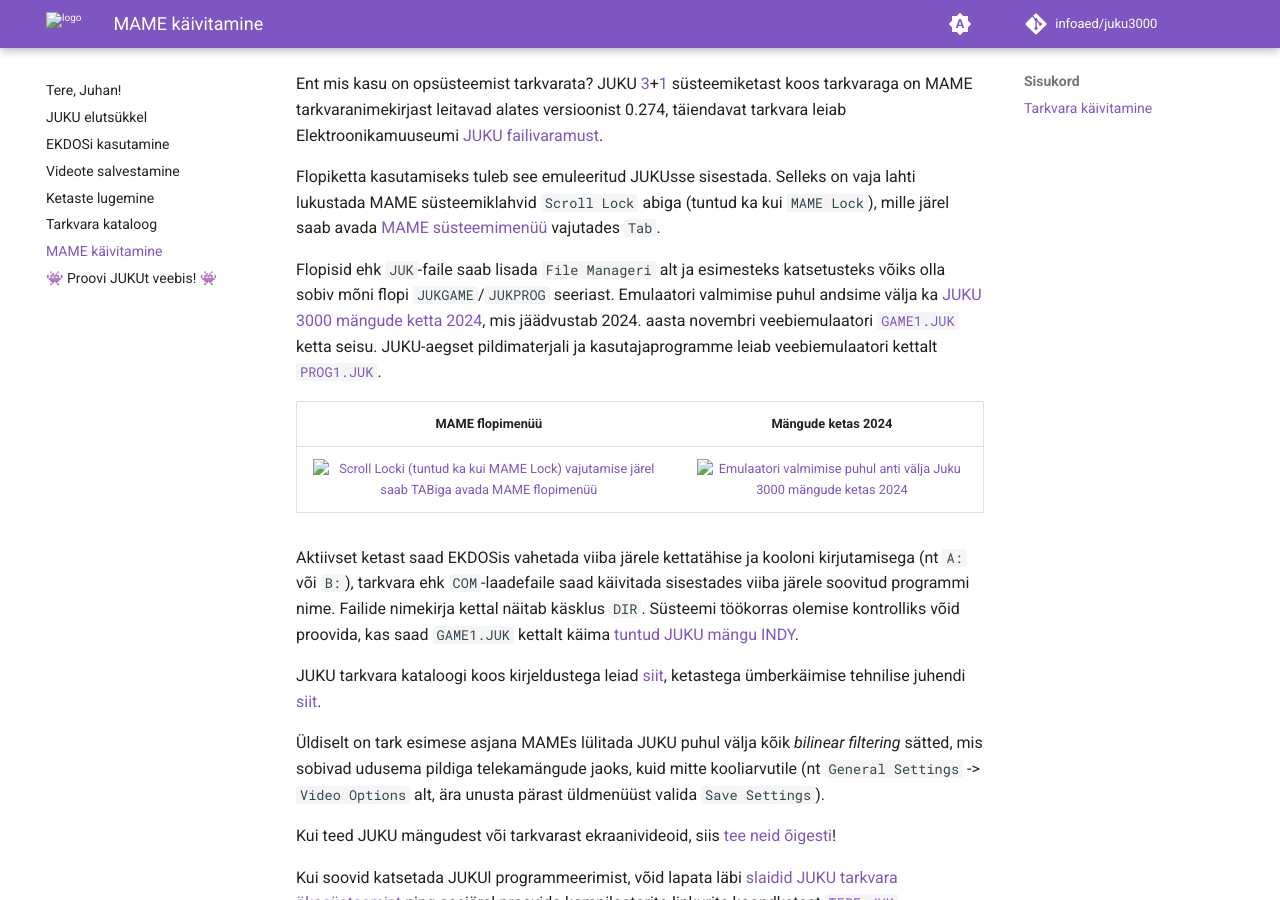
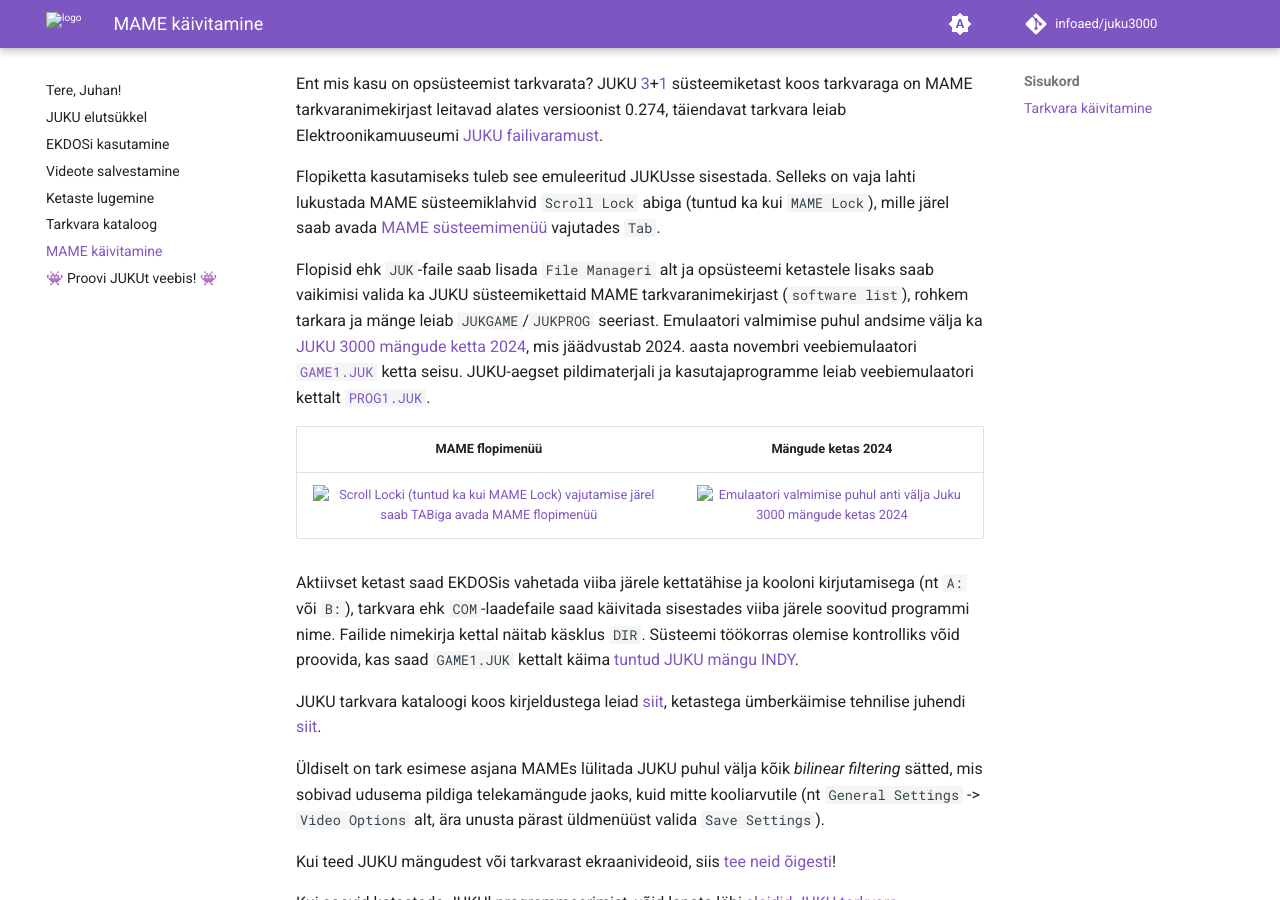
Before and after one commit to infoaed/juku3000, an MkDocs documentation site: the page built from docs/mame-käivitamine.md, in a window 1280 px wide and 900 px high, scrolled down 628 px. Built offline with MkDocs 1.6.1 and Material for MkDocs 9.7.7, drawn with Linux system fonts in a browser that asks for light colours; comment, search, counter and statistics services are not loaded.

Commit message:
Update mame-käivitamine.md

```diff
--- a/docs/mame-käivitamine.md
+++ b/docs/mame-käivitamine.md
@@ -20,7 +20,7 @@
 
 Flopiketta kasutamiseks tuleb see emuleeritud JUKUsse sisestada. Selleks on vaja lahti lukustada MAME süsteemiklahvid `Scroll Lock` abiga (tuntud ka kui `MAME Lock`), mille järel saab avada [MAME süsteemimenüü](https://docs.mamedev.org/usingmame/mamemenus.html) vajutades `Tab`.
 
-Flopisid ehk `JUK`-faile saab lisada `File Manageri` alt ja esimesteks katsetusteks võiks olla sobiv mõni flopi `JUKGAME`/`JUKPROG` seeriast. Emulaatori valmimise puhul andsime välja ka [JUKU 3000 mängude ketta 2024](mängude-ketas-2024.md), mis jäädvustab 2024. aasta novembri veebiemulaatori [`GAME1.JUK`](https://infoaed.ee/juku/game1.juk) ketta seisu. JUKU-aegset pildimaterjali ja kasutajaprogramme leiab veebiemulaatori kettalt [`PROG1.JUK`](https://infoaed.ee/juku/prog1.juk).
+Flopisid ehk `JUK`-faile saab lisada `File Manageri` alt ja opsüsteemi ketastele lisaks saab vaikimisi valida ka JUKU süsteemikettaid MAME tarkvaranimekirjast (`software list`), rohkem tarkara ja mänge leiab `JUKGAME`/`JUKPROG` seeriast. Emulaatori valmimise puhul andsime välja ka [JUKU 3000 mängude ketta 2024](mängude-ketas-2024.md), mis jäädvustab 2024. aasta novembri veebiemulaatori [`GAME1.JUK`](https://infoaed.ee/juku/game1.juk) ketta seisu. JUKU-aegset pildimaterjali ja kasutajaprogramme leiab veebiemulaatori kettalt [`PROG1.JUK`](https://infoaed.ee/juku/prog1.juk).
 
 MAME flopimenüü | Mängude ketas 2024
 :-------------------------:|:-------------------------:
```
